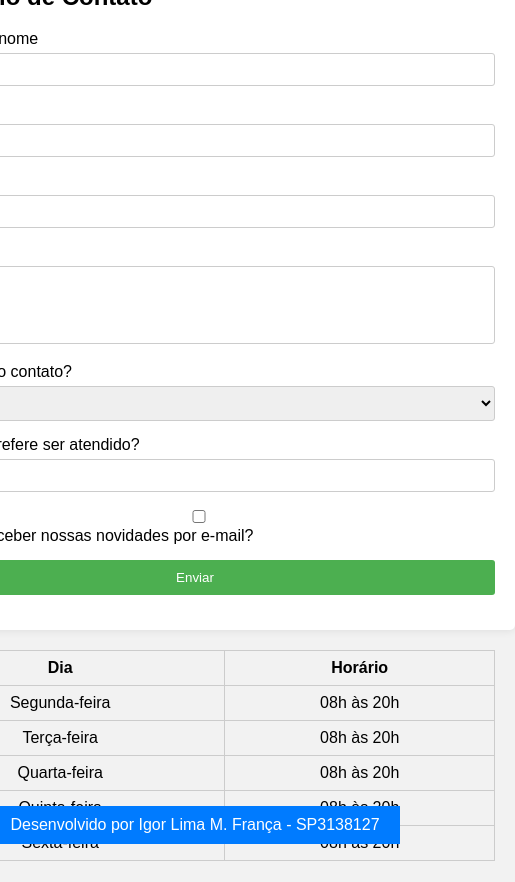
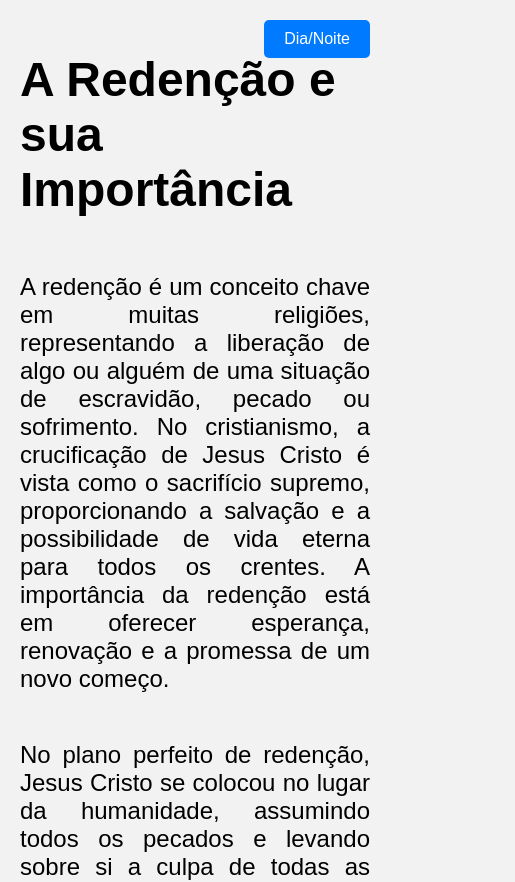
Before and after one commit to IgorLima100/HTML-and-CSS, a plain HTML site: page index.html in a window 390 px wide. Shown: the top 882 px of the page, 515 px wide, since content can reach past the window. Before the commit the page ends 861 px from the top, so only its background shows below. Drawn offline with Linux system fonts and the light colour scheme.

Commit message:
A6
Esta commit cria uma página web que discute o conceito de redenção e sua importância, incluindo uma imagem da crucificação e um botão Dia/Noite para alternar entre temas claro e escuro. Abaixo estão os detalhes do que foi implementado:

1. Estrutura do Documento HTML:

    Declaração <!DOCTYPE html> para indicar o uso do HTML5.

    Definição de idioma como português do Brasil (lang="pt-BR").

    Inclusão de metadados com o charset UTF-8 e configurações de viewport para responsividade.

2. Estilos (CSS):

    Aplicação de estilização geral para o corpo da página, incluindo transição de cores de fundo e texto.

    Estilo para contêiner principal .container que centraliza o conteúdo na página.

    Definição de tamanho maior das fontes para títulos e parágrafos, melhorando a legibilidade.

    Estilização das imagens com bordas e bordas arredondadas.

    Botão Dia/Noite (.toggle-button) posicionado no canto superior direito e estilizado para boa visualização e usabilidade.

    Definição de modos Claro (.light-mode) e Escuro (.dark-mode) para alternar o fundo e as cores do texto.

3. Conteúdo da Página:

    Títulos e parágrafos detalhando o conceito de redenção e seu significado no contexto religioso, especialmente no cristianismo.

    Inclusão de uma imagem da crucificação com um link direto (src) para uma imagem específica.

    Botão Dia/Noite implementado com JavaScript para alternar entre os temas claro e escuro ao clicar.

4. JavaScript:

    Função toggleMode() que alterna as classes do body para mudar entre modos claro e escuro, utilizando transições suaves.

```diff
--- a/index.html
+++ b/index.html
@@ -3,174 +3,81 @@
 <head>
     <meta charset="UTF-8">
     <meta name="viewport" content="width=device-width, initial-scale=1.0">
-    <title>Formulário de Contato</title>
+    <title>Redenção e sua Importância</title>
     <style>
-        /* Define estilos gerais para o corpo da página */
         body {
             font-family: Arial, sans-serif;
-            background-color: #f2f2f2;
+            margin: 0;
+            transition: background-color 0.5s, color 0.5s;
+        }
+        .container {
             display: flex;
-            justify-content: center;
+            flex-direction: column;
             align-items: center;
-            flex-direction: column;
-            height: 100vh;
-            margin: 0;
+            padding: 20px;
         }
-        /* Estilos para o container do formulário */
-        .form-container {
-            background-color: #fff;
-            padding: 20px;
-            border-radius: 5px;
-            box-shadow: 0 0 10px rgba(0, 0, 0, 0.1);
-            width: 600px;
-            margin-bottom: 20px;
+        h1 {
+            font-size: 3em;
         }
-        /* Estilo para o título do formulário */
-        .form-container h2 {
-            margin-top: 0;
+        p {
+            font-size: 1.5em;
+            max-width: 800px;
+            text-align: justify;
         }
-        /* Estilos para os grupos de formulários */
-        .form-group {
-            margin-bottom: 15px;
+        img {
+            max-width: 100%;
+            height: auto;
+            margin-top: 20px;
+            border: 1px solid #ccc;
+            border-radius: 10px;
         }
-        /* Estilos para os rótulos dos campos do formulário */
-        .form-group label {
-            display: block;
-            margin-bottom: 5px;
-        }
-        /* Estilos para os campos de entrada de texto, email, telefone e textarea */
-        .form-group input,
-        .form-group textarea,
-        .form-group select {
-            width: 100%;
-            padding: 8px;
-            box-sizing: border-box;
-            border: 1px solid #ccc;
-            border-radius: 3px;
-        }
-        /* Estilo para impedir o redimensionamento das textareas */
-        .form-group textarea {
-            resize: none;
-        }
-        /* Estilos para o botão de envio */
-        .form-group button {
-            width: 100%;
-            padding: 10px;
-            background-color: #4CAF50;
+        .toggle-button {
+            position: fixed;
+            top: 20px;
+            right: 20px;
+            background-color: #007BFF;
             color: white;
             border: none;
-            border-radius: 3px;
+            padding: 10px 20px;
             cursor: pointer;
+            border-radius: 5px;
+            font-size: 1em;
         }
-        /* Mudança de cor do botão quando o mouse está sobre ele */
-        .form-group button:hover {
-            background-color: #45a049;
+        .light-mode {
+            background-color: #f2f2f2;
+            color: #000;
         }
-        /* Estilos para a tabela de horários */
-        .tabela-horarios {
-            width: 600px;
-            border-collapse: collapse;
-            margin-bottom: 20px;
-        }
-        /* Estilos para as bordas e alinhamento da tabela e células */
-        .tabela-horarios, .tabela-horarios th, .tabela-horarios td {
-            border: 1px solid #ccc;
-            text-align: center;
-            padding: 8px;
-        }
-        /* Estilos para a tarja de crédito */
-        .tarja {
-            background-color: #007BFF;
-            color: white;
-            padding: 10px;
-            text-align: center;
-            width: 100%;
-            position: absolute;
-            bottom: 0;
+        .dark-mode {
+            background-color: #121212;
+            color: #fff;
         }
     </style>
 </head>
-<body>
-    <div class="form-container">
-        <h2>Formulário de Contato</h2>
-        <form>
-            <!-- Campo para Nome e Sobrenome -->
-            <div class="form-group">
-                <label for="nome">Nome e Sobrenome</label>
-                <input type="text" id="nome" name="nome">
-            </div>
-            <!-- Campo para E-mail -->
-            <div class="form-group">
-                <label for="email">E-mail</label>
-                <input type="email" id="email" name="email">
-            </div>
-            <!-- Campo para Telefone -->
-            <div class="form-group">
-                <label for="telefone">Telefone</label>
-                <input type="tel" id="telefone" name="telefone">
-            </div>
-            <!-- Campo para Mensagem -->
-            <div class="form-group">
-                <label for="mensagem">Mensagem</label>
-                <textarea id="mensagem" name="mensagem" rows="4"></textarea>
-            </div>
-            <!-- Campo para a preferência de contato com opções -->
-            <div class="form-group">
-                <label for="contato">Como prefere o contato?</label>
-                <select id="contato" name="contato">
-                    <option value="email">E-mail</option>
-                    <option value="telefone">Telefone</option>
-                    <option value="whatsapp">Whatsapp</option>
-                </select>
-            </div>
-            <!-- Campo para o horário preferido de atendimento -->
-            <div class="form-group">
-                <label for="horario">Qual horário prefere ser atendido?</label>
-                <input type="text" id="horario" name="horario">
-            </div>
-            <!-- Checkbox para receber novidades por e-mail -->
-            <div class="form-group">
-                <label>
-                    <input type="checkbox" id="novidades" name="novidades">
-                    Gostaria de receber nossas novidades por e-mail?
-                </label>
-            </div>
-            <!-- Botão de envio do formulário -->
-            <div class="form-group">
-                <button type="submit">Enviar</button>
-            </div>
-        </form>
+<body class="light-mode">
+    <div class="container">
+        <h1>A Redenção e sua Importância</h1>
+        <p>
+            A redenção é um conceito chave em muitas religiões, representando a liberação de algo ou alguém de uma situação de escravidão, pecado ou sofrimento.
+            No cristianismo, a crucificação de Jesus Cristo é vista como o sacrifício supremo, proporcionando a salvação e a possibilidade de vida eterna para
+            todos os crentes. A importância da redenção está em oferecer esperança, renovação e a promessa de um novo começo.
+        </p>
+        <p>
+            No plano perfeito de redenção, Jesus Cristo se colocou no lugar da humanidade, assumindo todos os pecados e levando sobre si a culpa de
+            todas as transgressões. O poder desta ação reside no amor incondicional e na misericórdia divina, que oferece uma maneira de todos alcançarem
+            a reconciliação com Deus. Este ato redentor é uma expressão máxima de amor e justiça, proporcionando aos crentes o caminho para uma vida restaurada.
+        </p>
+        <img src="https://st5.depositphotos.com/7824466/65117/i/450/depositphotos_651179400-stock-photo-crucifixion-jesus-christ-cross-dramatic.jpg" alt="Imagem da Crucificação">
     </div>
-    <!-- Tabela de horários com dias da semana e horários de atendimento -->
-    <table class="tabela-horarios">
-        <tr>
-            <th>Dia</th>
-            <th>Horário</th>
-        </tr>
-        <tr>
-            <td>Segunda-feira</td>
-            <td>08h às 20h</td>
-        </tr>
-        <tr>
-            <td>Terça-feira</td>
-            <td>08h às 20h</td>
-        </tr>
-        <tr>
-            <td>Quarta-feira</td>
-            <td>08h às 20h</td>
-        </tr>
-        <tr>
-            <td>Quinta-feira</td>
-            <td>08h às 20h</td>
-        </tr>
-        <tr>
-            <td>Sexta-feira</td>
-            <td>08h às 20h</td>
-        </tr>
-    </table>
-    <!-- Tarja com informações de crédito -->
-    <div class="tarja">
-        Desenvolvido por Igor Lima M. França - SP3138127
-    </div>
+    <button class="toggle-button" onclick="toggleMode()">Dia/Noite</button>
+    <script>
+        function toggleMode() {
+            const body = document.body;
+            if (body.classList.contains('light-mode')) {
+                body.classList.replace('light-mode', 'dark-mode');
+            } else {
+                body.classList.replace('dark-mode', 'light-mode');
+            }
+        }
+    </script>
 </body>
 </html>
```
